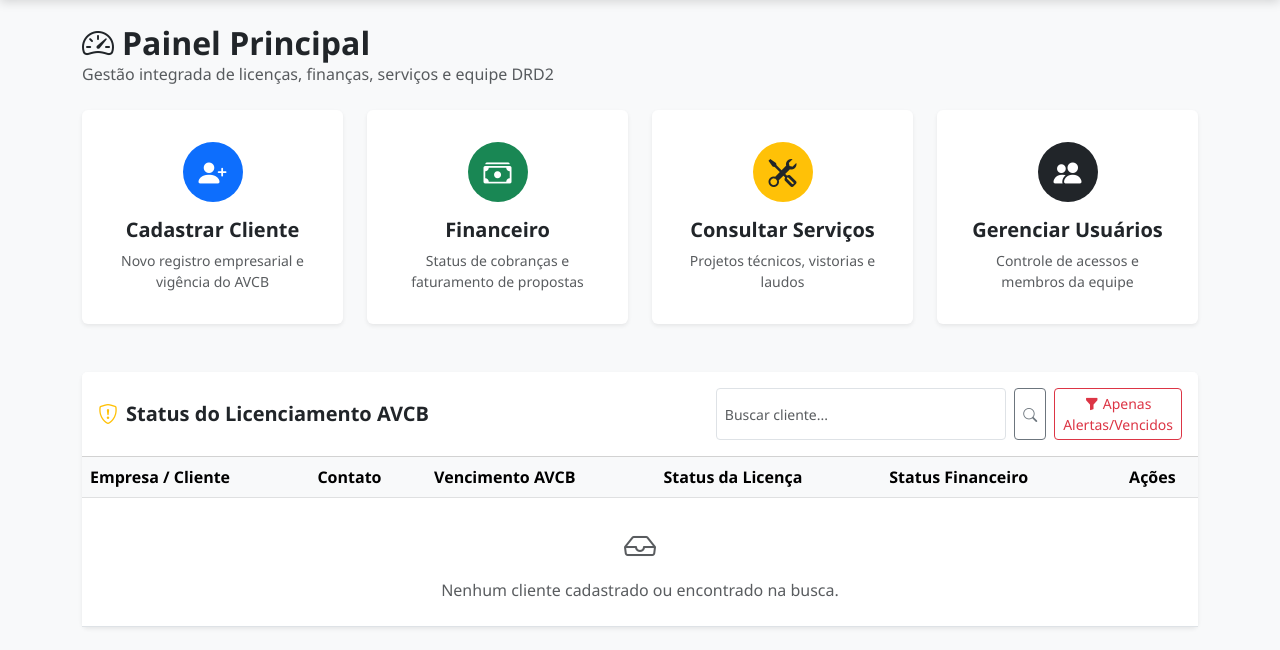
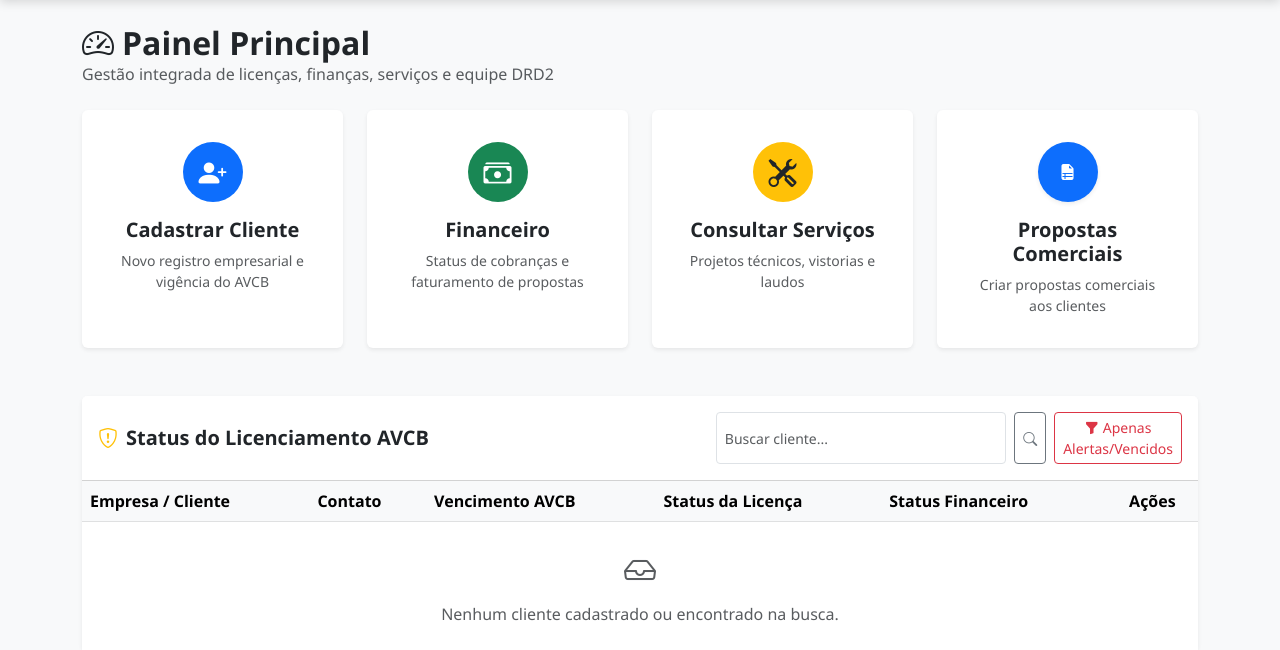
Before and after one commit to triviumerp/trivium-erp, a Flask app: page / in a window 1280 px wide. Shown: the part 56-706 px from the top of the page. Run offline with Flask 3, Linux system fonts and the light colour scheme.

Commit message:
Altera botao da home para Propostas Comerciais

```diff
--- a/templates/index.html
+++ b/templates/index.html
@@ -59,14 +59,14 @@
 
     <!-- Botão 4: Gerenciar Usuários -->
     <div class="col-md-3">
-        <a href="#secao-usuarios" class="text-decoration-none">
+        <a href="{{ url_for('listar_propostas') }}" class="text-decoration-none">
             <div class="card border-0 shadow-sm h-100 card-menu-hover text-center p-3">
                 <div class="card-body">
-                    <div class="icon-shape bg-dark text-white rounded-circle mx-auto mb-3 d-flex align-items-center justify-content-center" style="width: 60px; height: 60px;">
-                        <i class="bi bi-people-fill fs-3"></i>
+                    <div class="icon-shape bg-primary text-white rounded-circle mx-auto mb-3 d-flex align-items-center justify-content-center shadow-sm" style="width: 60px; height: 60px;">
+                        <i class="bi-file-earmark-ruled-fill"></i>
                     </div>
-                    <h5 class="fw-bold text-dark">Gerenciar Usuários</h5>
-                    <p class="text-muted small mb-0">Controle de acessos e membros da equipe</p>
+                    <h5 class="fw-bold text-dark">Propostas Comerciais</h5>
+                    <p class="text-muted small mb-0">Criar propostas comerciais aos clientes</p>
                 </div>
             </div>
         </a>
```
